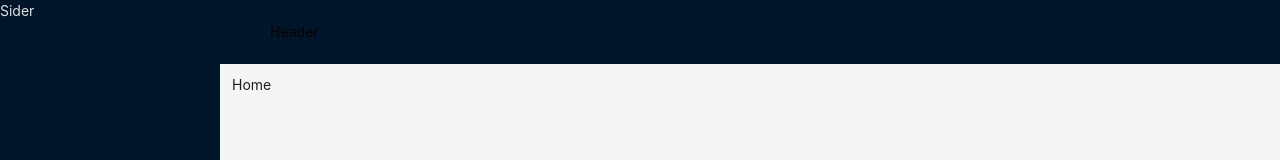
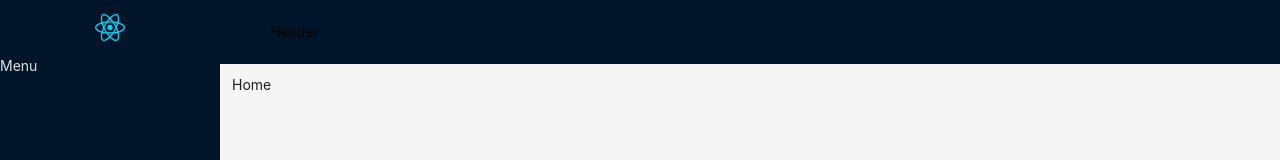
Before and after one commit to cifang2/react-manager, a React (Vite) app: page /sys/home in a window 1280 px wide. Shown: the top 160 px of the page. Built offline with nearby package versions, Linux system fonts and the light colour scheme.

Commit message:
feat(layout): 添加菜单组件并应用局部样式
在布局中添加了菜单组件 `LayoutMenu`，并为其应用了局部样式。同时，更新了 `logo` 组件以使用新的样式文件，确保整体布局的一致性。

```diff
--- /dev/null
+++ b/src/layout/components/Menu/index.tsx
@@ -0,0 +1,13 @@
+import Logo from "../components/logo"
+
+//菜单组件
+const LayoutMenu = () => {
+    return (
+        //一个logo，一个菜单
+        <div className="layout-menu">
+            <Logo />
+            Menu
+        </div>
+    )
+}
+export default LayoutMenu
--- /dev/null
+++ b/src/layout/components/components/index.module.less
@@ -0,0 +1,12 @@
+//这里存放局部的样式
+.logo {
+    display: flex;
+    align-items: center;
+    justify-content: center;
+    height: 55px;
+
+    .logo_img {
+        width: 30px;
+        margin: 0;
+    }
+}
--- a/src/layout/components/components/logo.tsx
+++ b/src/layout/components/components/logo.tsx
@@ -1,8 +1,9 @@
 import logo from "@/assets/react.svg"
+import style from './index.module.less'
 const Logo = () => {
     return (
-        <div>
-            <img src={logo} alt="logo"></img>
+        <div className={style.logo}>
+            <img src={logo} alt="logo" className={style.logo_img}></img>
         </div>
     )
 }
--- a/src/layout/index.tsx
+++ b/src/layout/index.tsx
@@ -2,12 +2,13 @@ import { Layout } from 'antd'
 import Sider from 'antd/es/layout/Sider'
 import { Outlet } from 'react-router-dom'
 import "./index.less"
+import LayoutMenu from './components/Menu'
 //基于antd的布局
 const layoutIndex = () => {
     return (
         <div className="container">
             <Sider collapsible width={220} theme="dark" >
-                Sider
+                <LayoutMenu />
             </Sider>
             <Layout>
                 <Layout.Header>
```
